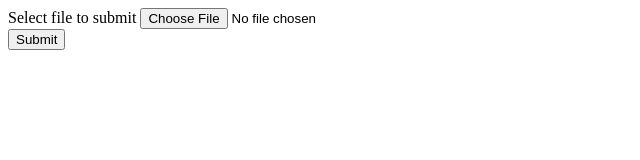
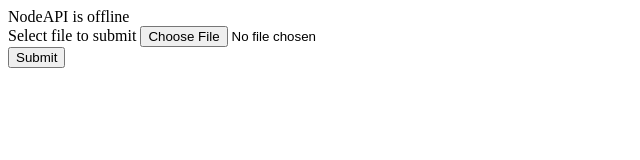
Before and after one commit to misael-diaz/front-end, a plain HTML site: page index.html in a window 1280 px wide. Shown: the whole page, without its empty margins (0-640 px from the left). Drawn offline with Linux system fonts and the light colour scheme.

Commit message:
binds onLoad() to window-loading

```diff
--- a/js/script.js
+++ b/js/script.js
@@ -1,4 +1,13 @@
 import { changeEventHandler, cancelEventHandler, clickEventHandler } from "./module.js"
+import { onLoad } from "./module.js"
+
+window.addEventListener(
+	"load",
+	() => {
+		onLoad()
+	},
+	false
+)
 
 const input = document.querySelector("input")
 input.addEventListener(
```
Also changed, not shown: index.html (+0 -1 lines).
